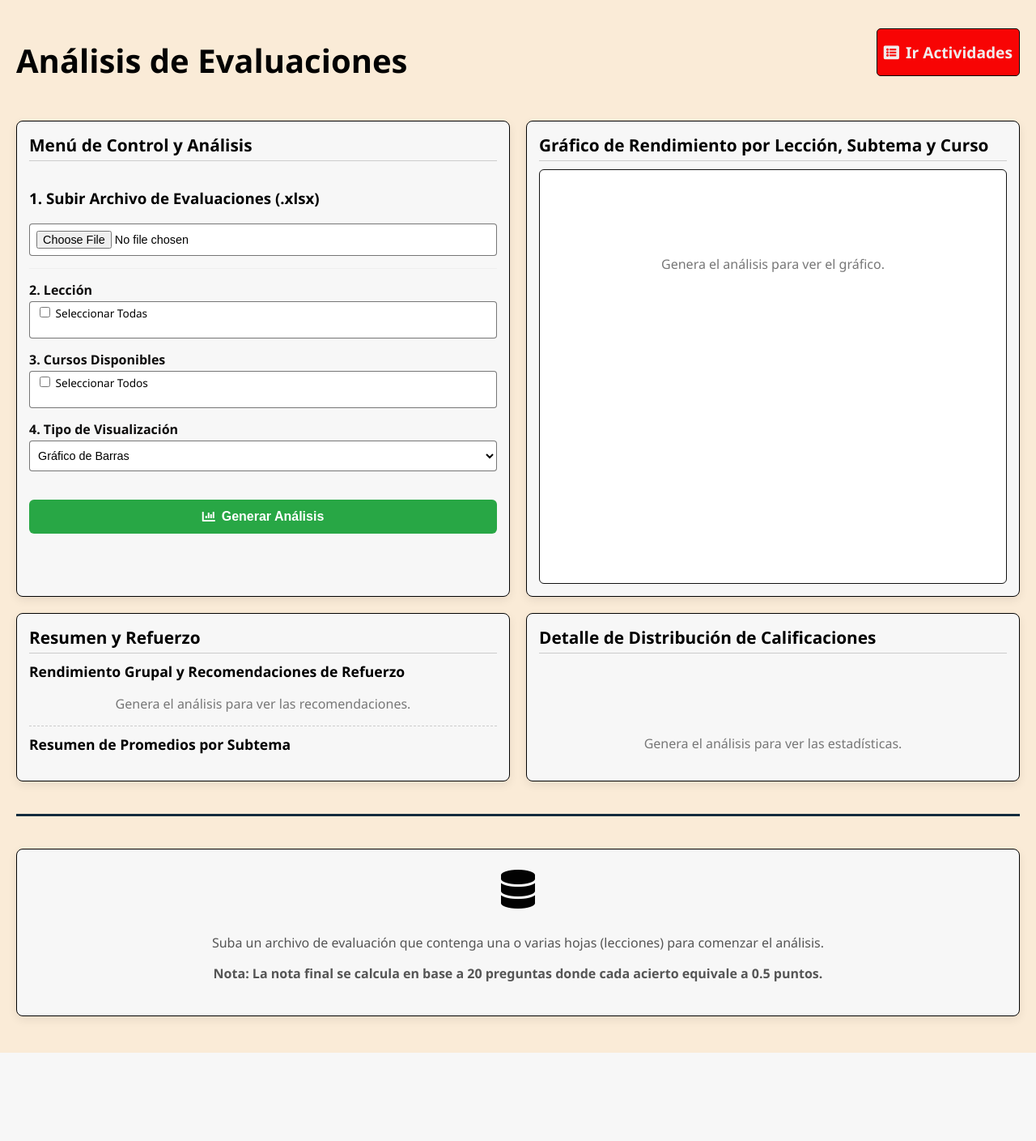
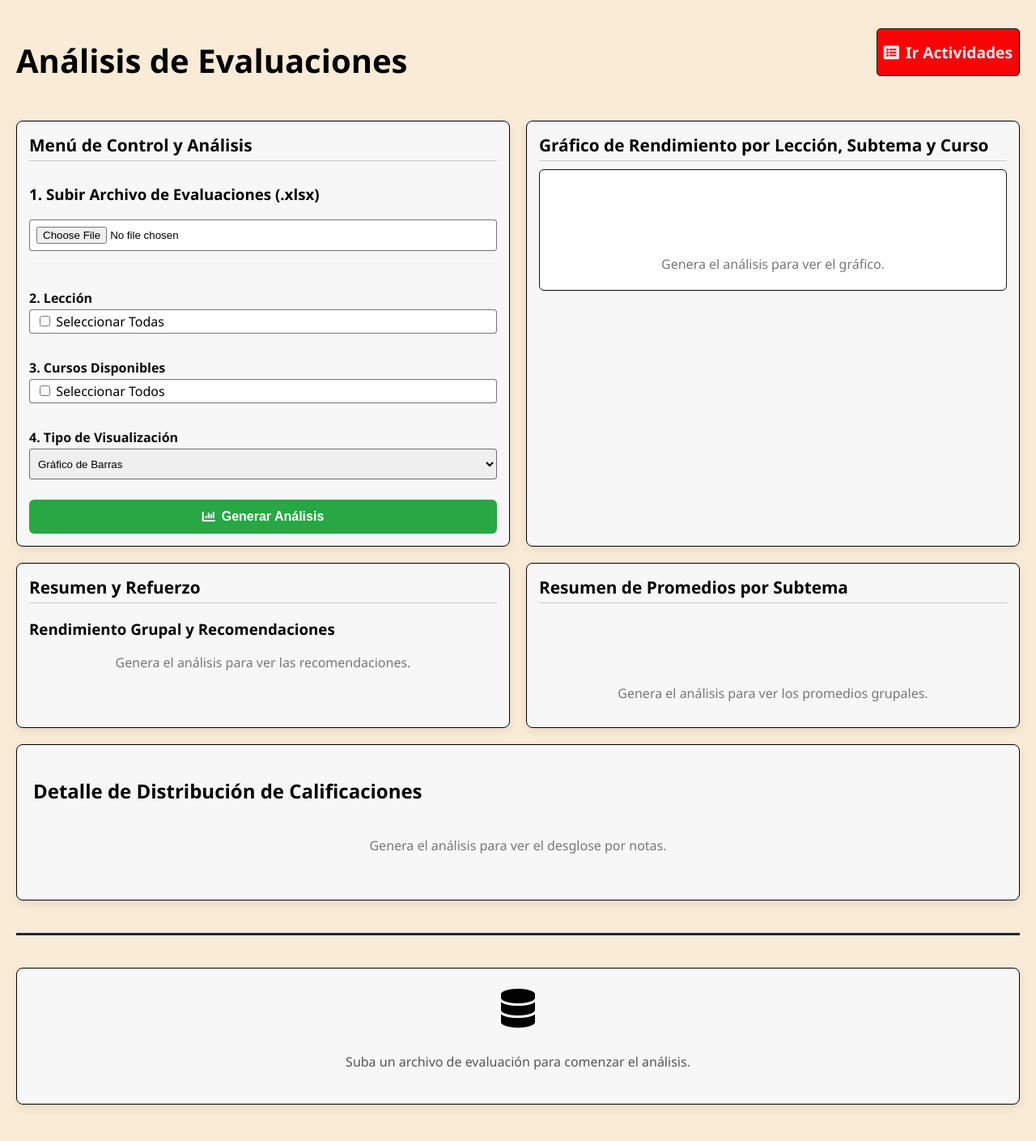
Before and after one commit to jorgecm1805-art/app-calificaciones, a Flask app: page /evaluaciones in a window 1280 px wide. Shown: the whole page at 81% size. Before the commit the page ends 1300 px from the top, so only its background shows below. Run offline with Flask 3, Linux system fonts and the light colour scheme; some libraries are stand-ins or nearby versions.

Commit message:
Refactor styles and layout in evaluaciones.html

```diff
--- a/templates/evaluaciones.html
+++ b/templates/evaluaciones.html
@@ -8,9 +8,7 @@
     <script src="https://cdn.plot.ly/plotly-latest.min.js"></script>
 
     <style>
-
-        /* == ESTILOS GLOBALES Y DE DISEÑO == */
-
+        /* == ESTILOS GLOBALES == */
         body {
             font-family: 'Segoe UI', Tahoma, Geneva, Verdana, sans-serif;
             background-color: #FAEBD7;
@@ -43,7 +41,6 @@
             font-weight: 600;
         }
 
-        /* Estilo base de Panel (Solo si no está dentro de .analysis-card) */
         .panel {
             background-color: #f7f7f7;
             border: 1px solid #020202;
@@ -62,7 +59,6 @@
             border-bottom: 2px solid #0e0d0d;
         }
 
-        /* Botones de navegación */
         .nav-link {
             padding: 15px 8px;
             font-weight: 600;
@@ -85,12 +81,6 @@
             border-color: #070707;
         }
 
-        .nav-link:hover {
-            opacity: 0.9;
-            box-shadow: 0 2px 4px rgba(0,0,0,0.1);
-        }
-
-        /* Botón de Acción */
         .submit-btn {
             width: 100%;
             height: 42px;
@@ -110,179 +100,7 @@
             margin-top: 10px;
         }
 
-        .submit-btn:hover {
-            background-color: #218838;
-        }
-
-
-        /* ORGANIZACIÓN DEL PANEL DE CONTROL */
-
-        /* Contenedor principal de filtros */
-        #control-panel-card h2 {
-            font-size: 1.3em;
-            margin-top: 0;
-            margin-bottom: 15px;
-            padding-bottom: 5px;
-            border-bottom: 1px solid #ccc;
-        }
-
-        .control-group-upload {
-            padding-bottom: 15px;
-            border-bottom: 1px solid #eee;
-            margin-bottom: 15px;
-        }
-
-
-        .control-group-filters {
-            display: flex;
-            flex-direction: column;
-            gap: 15px;
-            align-items: stretch;
-        }
-
-        .upload-input-group {
-            width: 100%;
-            display: flex;
-            flex-direction: column;
-        }
-
-        .upload-input-group input[type="file"] {
-            padding: 8px;
-            border: 1px solid #0a0a0a8e;
-            border-radius: 4px;
-            background-color: white;
-            font-size: 0.9em;
-        }
-
-        .filtro-grupo {
-            width: 100%;
-            box-sizing: border-box;
-        }
-
-        .select-box select {
-            width: 100%;
-            padding: 6px;
-            border: 1px solid #0a0a0a8e;
-            border-radius: 4px;
-            background-color: white;
-            font-size: 0.9em;
-            height: 38px;
-            box-sizing: border-box;
-        }
-
-        .checkbox-list-container {
-            border: 1px solid #0a0a0a8e;
-            border-radius: 4px;
-            background-color: white;
-            min-height: 38px;
-            max-height: 100px;
-            overflow-y: auto;
-            padding: 3px 8px;
-        }
-
-        .checkbox-item {
-            font-size: 0.85em;
-        }
-
-        .filtro-grupo h3 {
-            color: #0e0d0d;
-            margin-top: 0;
-            margin-bottom: 3px;
-            font-size: 1.0em;
-            font-weight: 600;
-        }
-
-        .btn-action-container {
-            width: 100%;
-            display: flex;
-            align-items: flex-end;
-            padding-top: 10px;
-        }
-
-        /* Estilos de Gráfico y Semáforo */
-        .grafico-container {
-            background-color: #ffffff;
-            border: 1px solid #111111;
-            border-radius: 6px;
-            padding: 5px;
-            margin-top: 10px;
-        }
-
-        .indicadores-container, .estadisticas {
-            margin-top: 0px;
-            padding-top: 0px;
-            border-top: none;
-        }
-
-        /* Estilos para el agrupamiento por Lección en el Semáforo  */
-        .lesson-group-semaphore {
-            margin-bottom: 15px;
-            padding: 10px;
-            border: 1px solid #646262;
-            border-radius: 6px;
-            background-color: #f0f8ff;
-        }
-
-        .lesson-group-semaphore h3 {
-            font-size: 1.1em;
-            padding-bottom: 3px;
-        }
-
-        .indicador {
-            margin-bottom: 5px;
-            font-size: 0.75em;
-        }
-        .indicador-label {
-            min-width: 100px;
-        }
-        .progress-bar-bg {
-            height: 15px;
-        }
-
-        /* Estilo base de la barra de progreso */
-        .progress-bar {
-            font-size: 0.65em;
-            line-height: 15px;
-            border: 1px solid black;
-            box-sizing: border-box;
-            text-align: right;
-            padding-right: 5px;
-        }
-
-
-        .indicador-red .progress-bar {
-            background-color: #f8061e;
-            color: rgb(20, 20, 20);
-        }
-
-        .indicador-yellow .progress-bar {
-            background-color: #f1b605;
-            color: black;
-        }
-
-        .indicador-green .progress-bar {
-            background-color: #1cda48;
-            color: rgb(19, 19, 19);
-        }
-
-
-        /* Estilos específicos para el indicador de refuerzo GRUPAL */
-        .refuerzo-box {
-            padding: 8px;
-            margin-bottom: 5px;
-            font-size: 0.8em;
-        }
-        .refuerzo-box h4 {
-            font-size: 0.9em;
-        }
-        .refuerzo-box ul {
-            font-size: 0.85em;
-        }
-
-
-        /* == LAYOUT DE 4 PARTES IGUALES 2x2  == */
-
-
+        /* == LAYOUT DE PANELES == */
         .results-grid {
             display: grid;
             grid-template-columns: repeat(auto-fit, minmax(48%, 1fr));
@@ -302,7 +120,7 @@
             max-height: 750px;
         }
 
-        .analysis-card h2, .analysis-card .grafico-title {
+        .analysis-card h2 {
             font-size: 1.3em;
             margin-top: 0;
             margin-bottom: 10px;
@@ -310,74 +128,55 @@
             border-bottom: 1px solid #ccc;
         }
 
-        /* Estilo para el contenedor de refuerzo y semáforo  */
-        #indicators-refuerzo-card h2 {
-             font-size: 1.3em;
-             margin-top: 0;
-             margin-bottom: 10px;
-             padding-bottom: 5px;
-             border-bottom: 1px solid #ccc;
-        }
-        #indicators-refuerzo-card h3 {
-             font-size: 1.1em;
-             margin-top: 10px;
+        /* Estilo para el panel de distribución que ahora está abajo */
+        .full-width-panel {
+            margin-top: 20px;
+            background-color: #f7f7f7;
+            border: 1px solid #020202;
+            border-radius: 8px;
+            padding: 20px;
+            box-shadow: 0 4px 12px rgba(0,0,0,0.08);
         }
 
+        /* == ELEMENTOS DE CONTROL Y FILTROS == */
+        .control-group-upload { padding-bottom: 15px; border-bottom: 1px solid #eee; margin-bottom: 15px; }
+        .control-group-filters { display: flex; flex-direction: column; gap: 15px; }
+        .upload-input-group { display: flex; flex-direction: column; }
+        .upload-input-group input[type="file"] { padding: 8px; border: 1px solid #0a0a0a8e; border-radius: 4px; background-color: white; }
+        .filtro-grupo { width: 100%; box-sizing: border-box; }
+        .filtro-grupo h3 { color: #0e0d0d; margin-bottom: 3px; font-size: 1.0em; font-weight: 600; }
+        .checkbox-list-container { border: 1px solid #0a0a0a8e; border-radius: 4px; background-color: white; max-height: 100px; overflow-y: auto; padding: 3px 8px; }
+        .select-box select { width: 100%; padding: 6px; border: 1px solid #0a0a0a8e; border-radius: 4px; height: 38px; }
 
-        .analysis-card .indicador {
-            font-size: 0.8em;
-            margin-bottom: 3px;
+        /* == ESTILOS DE GRÁFICOS Y SEMÁFORO == */
+        .grafico-container { background-color: #ffffff; border: 1px solid #111111; border-radius: 6px; padding: 5px; margin-top: 10px; }
+        .lesson-group-semaphore { margin-bottom: 15px; padding: 10px; border: 1px solid #646262; border-radius: 6px; background-color: #f0f8ff; }
+        .indicador { margin-bottom: 5px; font-size: 0.75em; }
+        .progress-bar-bg { height: 15px; background-color: #e9ecef; border-radius: 4px; overflow: hidden; }
+        .progress-bar { font-size: 0.65em; line-height: 15px; border: 1px solid black; box-sizing: border-box; text-align: right; padding-right: 5px; height: 100%; }
+        .indicador-red .progress-bar { background-color: #f8061e; color: #fff; }
+        .indicador-yellow .progress-bar { background-color: #f1b605; color: #000; }
+        .indicador-green .progress-bar { background-color: #1cda48; color: #000; }
+        .refuerzo-box { padding: 8px; margin-bottom: 5px; font-size: 0.8em; border-radius: 5px; border: 1px solid #ccc; }
+
+        /* == TABLAS DE RESULTADOS == */
+        .results-table-container table { width: 100%; border-collapse: collapse; min-width: 1000px; }
+        .results-table-container th, .results-table-container td { font-size: 0.8em; padding: 6px 4px; border: 1px solid #ddd; text-align: center; }
+        .correct { background-color: #d4edda; }
+        .incorrect { background-color: #f8d7da; }
+
+        /* Contenedor flexible para las estadísticas */
+        .estadistica-cursos-container {
+            display: flex;
+            flex-wrap: wrap;
+            gap: 15px;
         }
-        .analysis-card .indicador-label {
-            min-width: 120px;
-            font-weight: 500;
-        }
-
-        .analysis-card .estadistica-item {
-            padding: 5px;
-            flex: 1 1 100%;
-            max-width: 100%;
-            font-size: 0.8em;
-        }
-
-        #graficoContainer_Unified {
-            min-height: 500px;
-            height: 500px;
-        }
-
-        /* Sección de Tablas de Muestra */
-        .lesson-results-section {
+        .estadistica-item {
+            flex: 1 1 300px;
+            background: #fff;
+            padding: 10px;
             border: 1px solid #ddd;
-            border-radius: 8px;
-            padding: 15px;
-            margin-top: 20px;
-            background-color: #fff;
-            box-shadow: 0 0 5px rgba(0,0,0,0.05);
-            overflow-x: auto;
-        }
-
-        .results-table-container table {
-             width: 100%;
-             border-collapse: collapse;
-             min-width: 1000px;
-        }
-
-        .results-table-container th, .results-table-container td {
-            font-size: 0.8em;
-            padding: 6px 4px;
-            border: 1px solid #ddd;
-            text-align: center;
-        }
-
-        .results-table-container .student-info {
-            min-width: 70px;
-        }
-        .results-table-container .student-info:nth-child(2) {
-             min-width: 120px;
-        }
-        .results-table-container .nota-final {
-             min-width: 60px;
-             font-weight: bold;
+            border-radius: 5px;
         }
 
     </style>
@@ -386,13 +185,12 @@
 
 <div class="main-container">
 
-   <div class="header-container">
+    <div class="header-container">
         <h1 class="main-title">Análisis de Evaluaciones</h1>
-
         <div class="header-actions">
             <a href="resultados" class="nav-link cargar-btn">
-            <i class="fas fa-list-alt"></i> Ir Actividades
-        </a>
+                <i class="fas fa-list-alt"></i> Ir Actividades
+            </a>
         </div>
     </div>
 
@@ -400,7 +198,6 @@
 
         <div id="control-panel-card" class="analysis-card">
             <h2>Menú de Control y Análisis</h2>
-
             <div class="control-group-upload">
                 <div class="upload-input-group">
                     <h3>1. Subir Archivo de Evaluaciones (.xlsx)</h3>
@@ -409,7 +206,6 @@
             </div>
 
             <div class="control-group-filters">
-
                 <div class="filtro-grupo">
                     <h3>2. Lección </h3>
                     <div id="lessonCheckboxesContainer" class="checkbox-list-container disabled">
@@ -443,54 +239,50 @@
                         <i class="fas fa-chart-bar"></i> Generar Análisis
                     </button>
                 </div>
-
             </div>
         </div>
 
         <div id="chart-card" class="analysis-card">
             <h2 class="grafico-title">Gráfico de Rendimiento por Lección, Subtema y Curso</h2>
-            <div id="graficoContainer_Unified" class="grafico-container grid-item-content">
+            <div id="graficoContainer_Unified" class="grafico-container">
                  <p id="chart-placeholder" style="text-align: center; color: #777; margin-top: 100px;">Genera el análisis para ver el gráfico.</p>
             </div>
         </div>
 
         <div id="indicators-refuerzo-card" class="analysis-card">
             <h2>Resumen y Refuerzo</h2>
-            <div id="refuerzoContainer_Unified" class="indicadores-container grid-item-content">
-                <h3>Rendimiento Grupal y Recomendaciones de Refuerzo</h3>
+            <div id="refuerzoContainer_Unified" class="indicadores-container">
+                <h3>Rendimiento Grupal y Recomendaciones</h3>
                 <div id="refuerzoList_Unified">
                     <p style="text-align: center; color: #777;">Genera el análisis para ver las recomendaciones.</p>
                 </div>
             </div>
+        </div>
 
-            <hr style="border: 0; border-top: 1px dashed #ccc; margin: 10px 0;">
-
-            <div id="indicadoresContainer_Unified" class="indicadores-container grid-item-content">
-                <h3>Resumen de Promedios por Subtema</h3>
+        <div id="semaforo-card" class="analysis-card">
+            <h2>Resumen de Promedios por Subtema</h2>
+            <div id="indicadoresContainer_Unified" class="indicadores-container">
+                <p style="text-align: center; color: #777; margin-top: 100px;">Genera el análisis para ver los promedios grupales.</p>
             </div>
         </div>
 
-        <div id="estadisticas-card" class="analysis-card">
-            <div id="estadisticasContainer_Unified" class="estadisticas grid-item-content">
-                <h2>Detalle de Distribución de Calificaciones</h2>
-                <p style="text-align: center; color: #777; margin-top: 100px;">Genera el análisis para ver las estadísticas.</p>
-            </div>
+    </div> <div id="distribution-full-panel" class="full-width-panel">
+        <div id="estadisticasContainer_Unified" class="estadisticas">
+            <h2>Detalle de Distribución de Calificaciones</h2>
+            <p style="text-align: center; color: #777; padding: 20px;">Genera el análisis para ver el desglose por notas.</p>
         </div>
+    </div>
 
-    </div>
     <div id="table-results-wrapper">
          <hr style="border: 0; border-top: 3px solid #122b3d; margin: 40px 0;">
          <h3 id="table-title" style="display: none;">Tablas de Notas por Lección (Muestra de 10 Estudiantes)</h3>
          <div id="lessonResultsContainer">
              <div id="initial-message" class="panel" style="text-align: center; color: #555;">
                 <i class="fas fa-database fa-3x" style="margin-bottom: 15px; color: #020202;"></i>
-                <p>Suba un archivo de evaluación que contenga una o varias hojas (lecciones) para comenzar el análisis.</p>
-                <p style="font-weight: bold;">Nota: La nota final se calcula en base a 20 preguntas donde cada acierto equivale a 0.5 puntos.</p>
+                <p>Suba un archivo de evaluación para comenzar el análisis.</p>
             </div>
          </div>
     </div>
-
-
 </div>
 
 <script>
```
